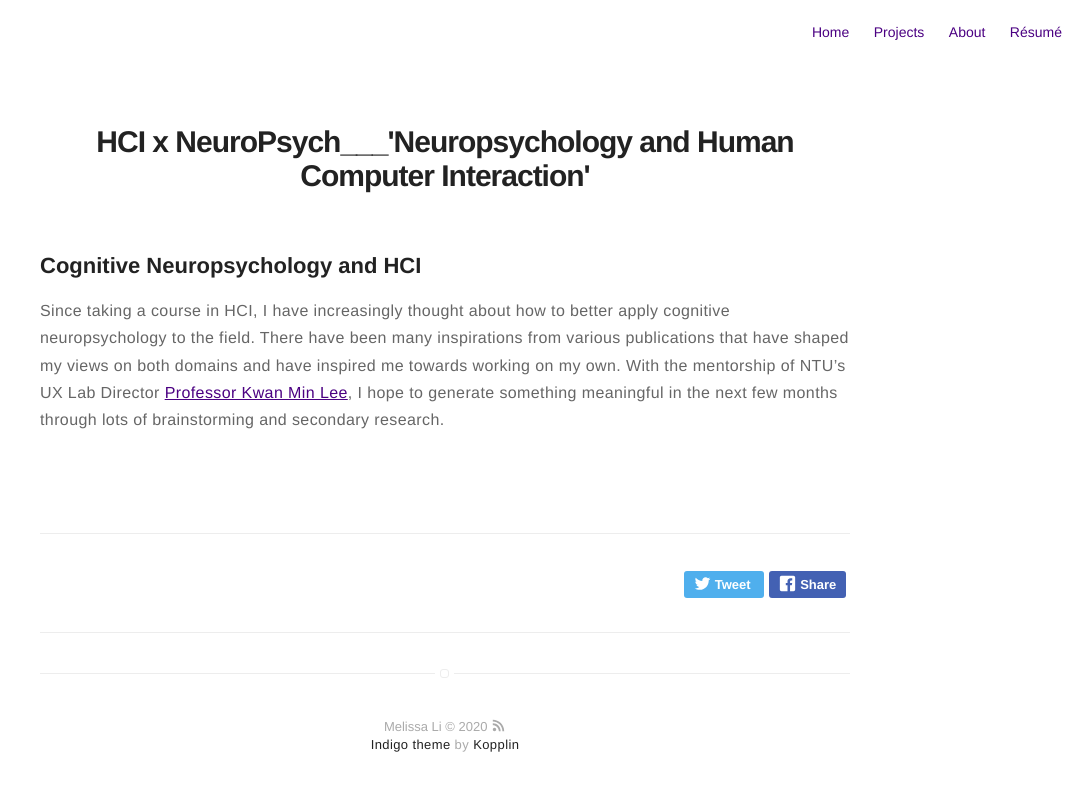
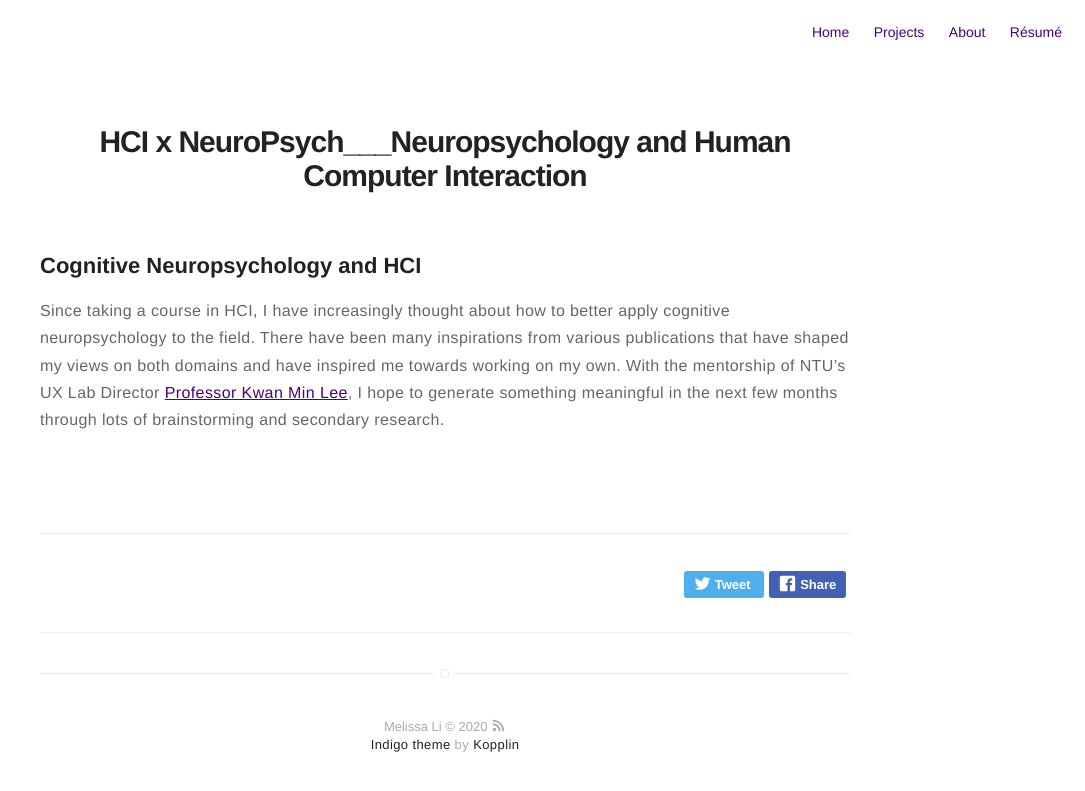
Before and after one commit to im-mel/im-mel.github.io, a Jekyll site: the page built from _posts/2020-02-01-Lee.markdown, in a window 1280 px wide. Shown: the top 791 px of the page, without its empty margins (195-1280 px from the left). Built offline with Jekyll 4.4.1, drawn with Linux system fonts in a browser that asks for light colours.

```diff
--- a/_posts/2020-02-01-lee.markdown
+++ b/_posts/2020-02-01-Lee.markdown
@@ -1,5 +1,5 @@
 ---
-title: "HCI x NeuroPsych___'Neuropsychology and Human Computer Interaction'"
+title: "HCI x NeuroPsych___Neuropsychology and Human Computer Interaction"
 layout: post
 date: 2020-02-01 00:00
 tag: false
```
